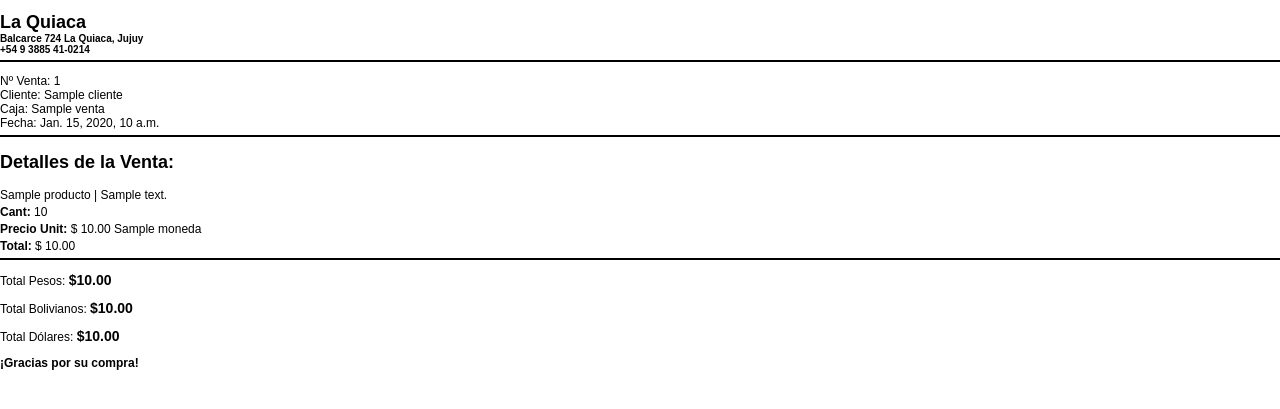
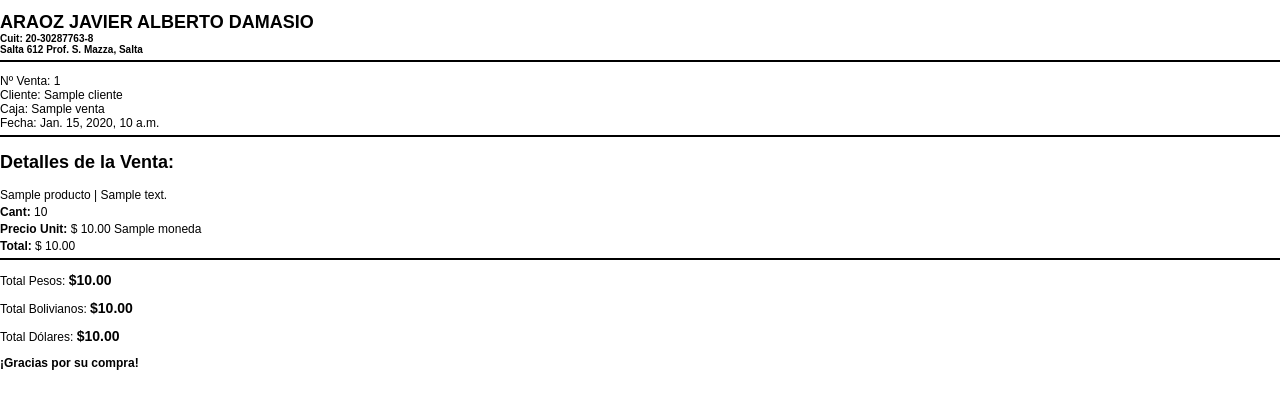
Before and after one commit to Excel-ente/ADEMA_SALTA, a Django app: template venta/templates/ticket.html in a window 1280 px wide. Shown: the top 409 px of the page. Run offline with Django 3.2, Linux system fonts and the light colour scheme; the template is opened without the code that fills it: most values are stand-ins (such as "Sample title", 1, 10 or a date in 2020).

Commit message:
cambio de tiket

```diff
--- a/venta/templates/ticket.html
+++ b/venta/templates/ticket.html
@@ -50,9 +50,10 @@
     {% if venta.estado == 5 %}
     <h1 style="color: red;">FACTURA ANULADA</h1>
     {% endif %}
-    <h1>La Quiaca</h1>
-    <h4>Balcarce 724 La Quiaca, Jujuy</h4>
-    <h4>+54 9 3885 41-0214</h4>
+    <h1>ARAOZ JAVIER ALBERTO DAMASIO</h1>
+    <h4>Cuit: 20-30287763-8</h4>
+    <h4>Salta 612 Prof. S. Mazza, Salta</h4>
+    <!--<h4>+54 9 3885 41-0214</h4>-->
     <hr>
     <p style="margin-bottom: 0;">Nº Venta: {{ venta.id }}</p>
     <p style="margin: 0;">Cliente: {{ venta.cliente }}</p>
```
